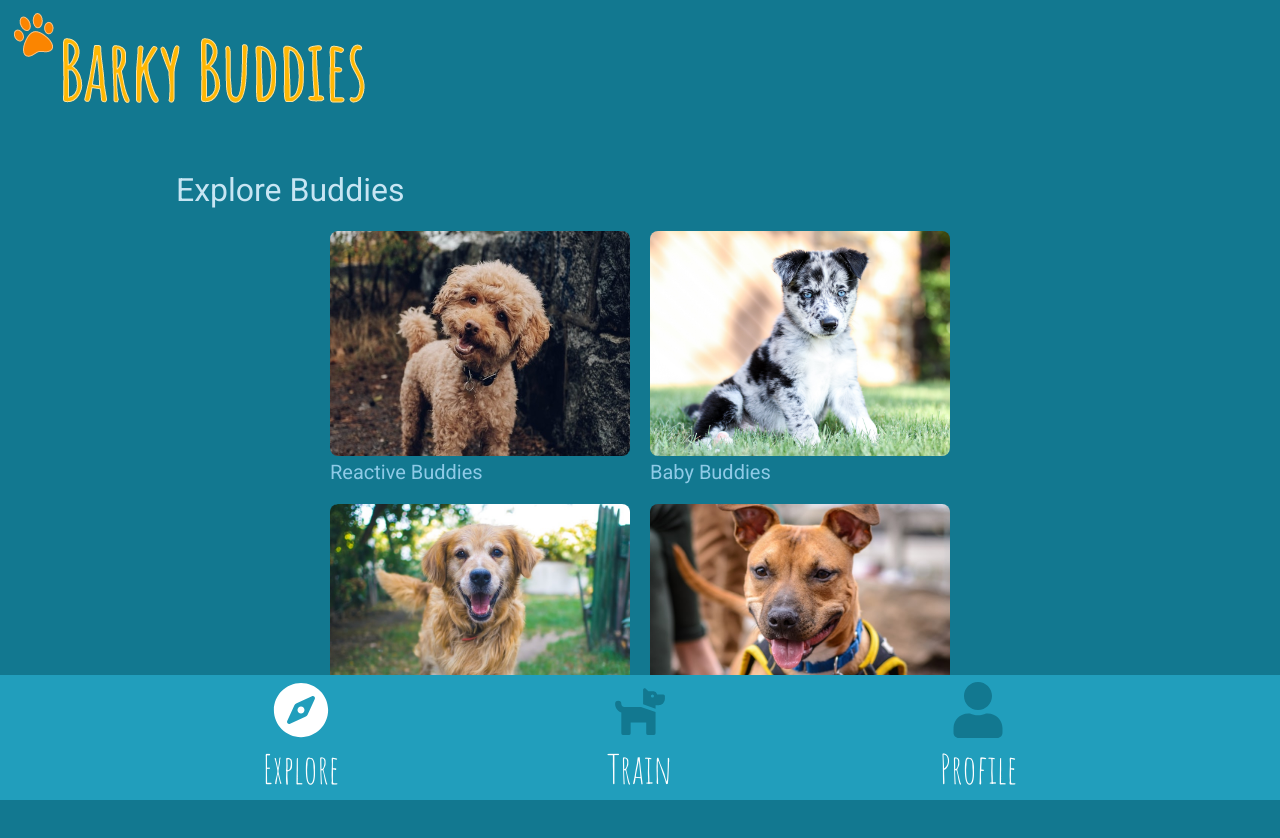
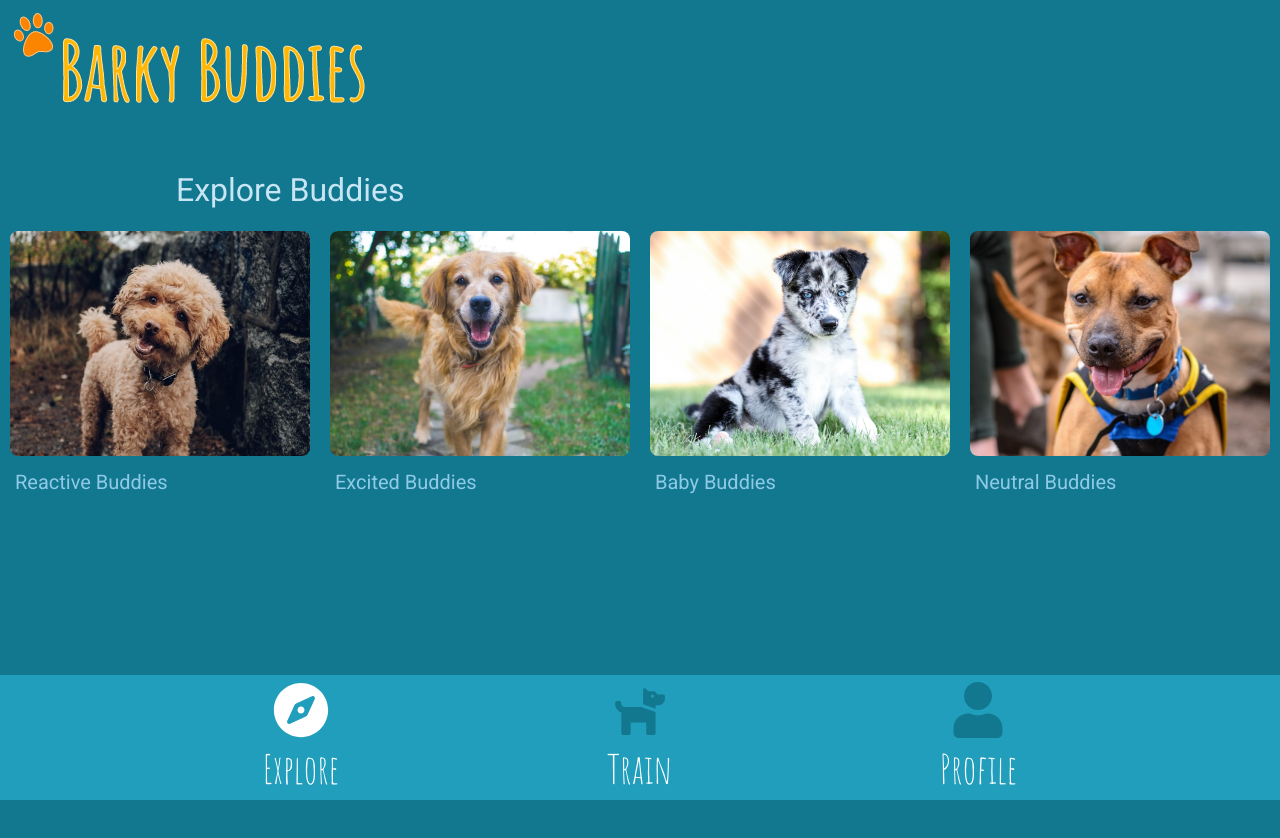
Before and after one commit to bethsutton/barky-buddies, a React (Create React App) app: page / in a window 1280 px wide. Shown: the top 838 px of the page. Built offline with nearby package versions, Linux system fonts and the light colour scheme; no server answers; the database is empty.

Commit message:
updated Explore page styling

```diff
--- a/src/index.css
+++ b/src/index.css
@@ -401,6 +401,12 @@ button {
     max-height: 600px;
     border-radius: 25px;
   }
+
+  .exploreSwiperSlideDiv {
+    position: relative;
+    width: 100%;
+    height: 100%;
+  }
 }
 
 .swiper-pagination-bullet-active {
@@ -417,7 +423,7 @@ button {
 .exploreSwiperSlideDiv {
   position: relative;
   width: 100%;
-  height: 20rem;
+  height: 100%;
 }
 
 .swiperSlideImg {
@@ -508,6 +514,17 @@ button {
 @media (min-width: 1024px) {
   .exploreCategoryImg {
     width: 300px;
+    margin: 10px;
+  }
+
+  .exploreCategoriesGroup {
+    display: inline-flex;
+    justify-content: space-around;
+    margin: 0px;
+  }
+
+  .exploreCategoryName {
+    margin-left: 15px;
   }
 }
 
```
